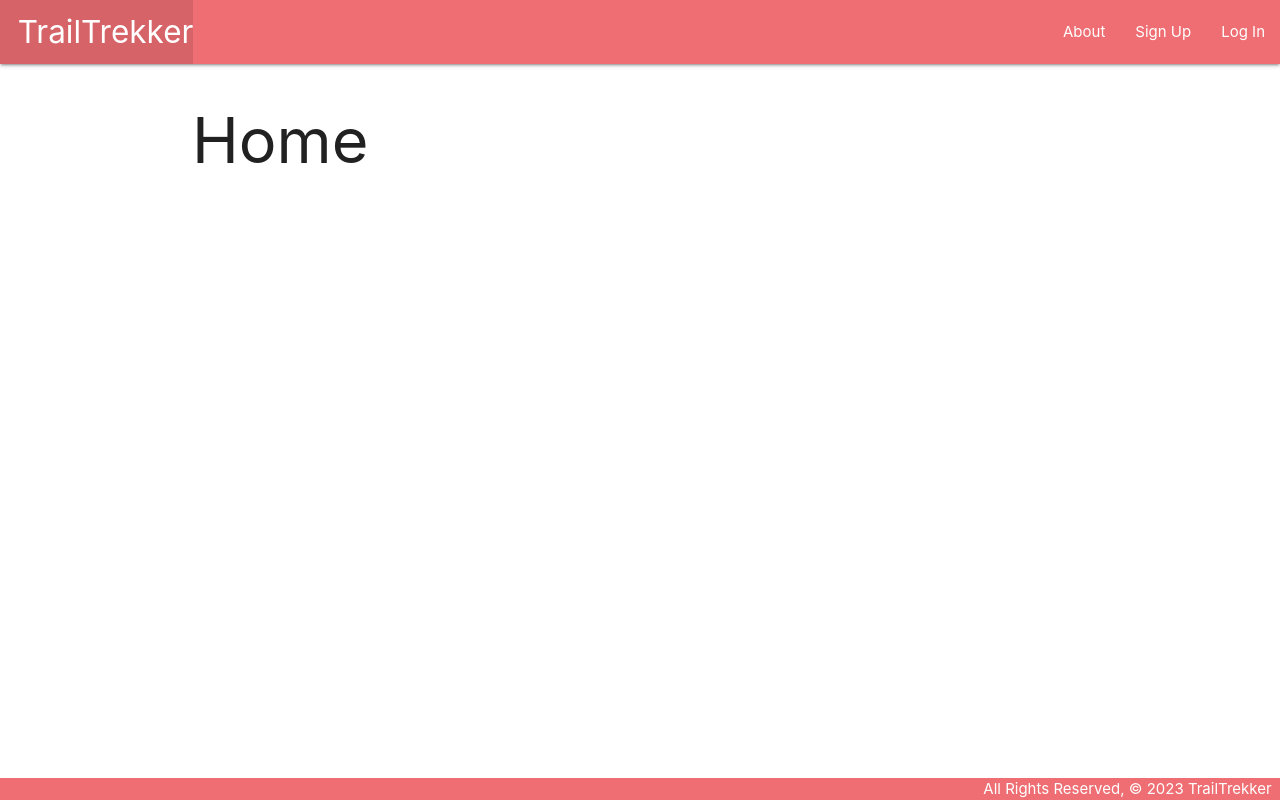
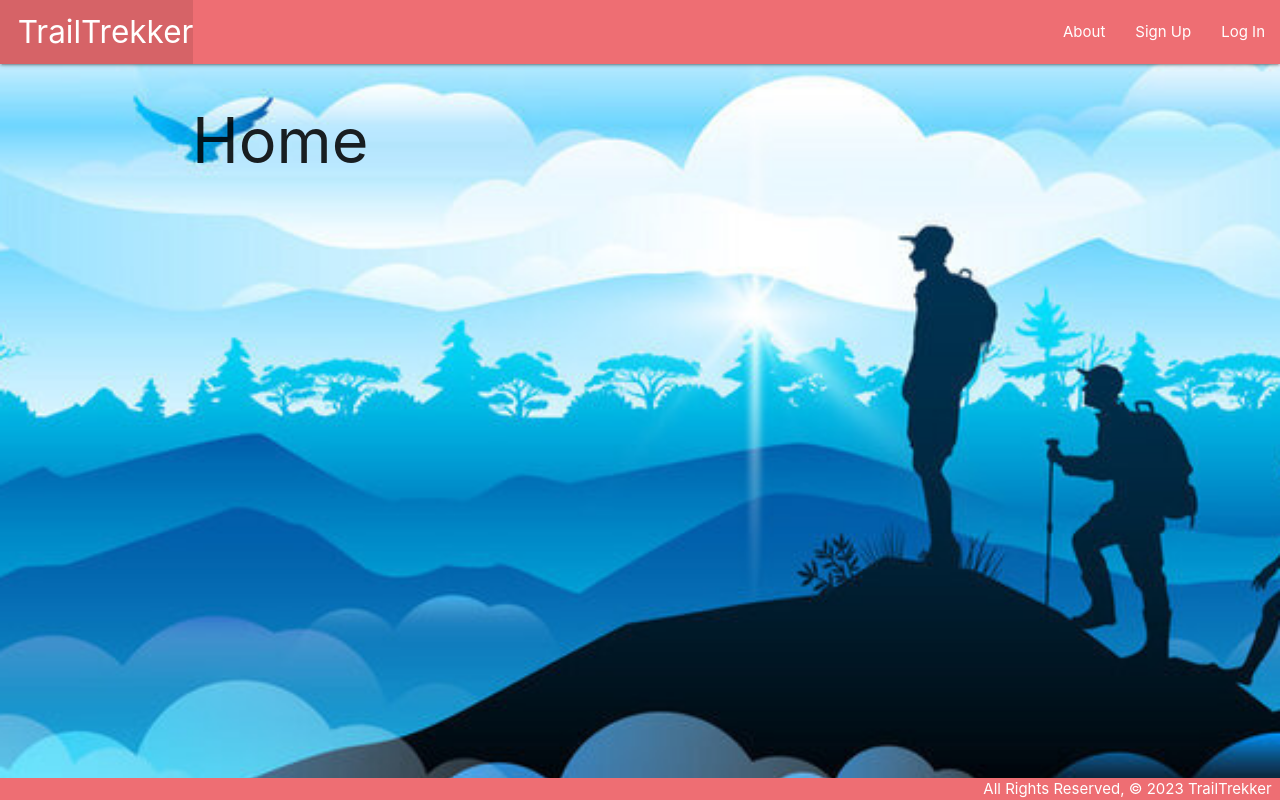
Before and after one commit to jgallagher13/trailtrekker, a Django app: page / in a window 1280 px wide. Run offline with Django 4.2, Linux system fonts and the light colour scheme.

Commit message:
background

```diff
--- a/main_app/models.py
+++ b/main_app/models.py
@@ -28,7 +28,7 @@ class Trail(models.Model):
 
 
 class Hiking(models.Model):
-    date = models.DateField("hiking date")
+    date = models.DateField("hike date")
     break_type = models.CharField(max_length=1, choices=BREAKS, default=BREAKS[0][0])
     created = models.TimeField(auto_now_add=True)
 
--- a/main_app/static/css/style.css
+++ b/main_app/static/css/style.css
@@ -1,8 +1,12 @@
 body {
-    display: flex;
-    min-height: 100vh;
-    flex-direction: column;
-  }
+  background-image: url('./image/bluehike.jpeg');
+  display: flex;
+  min-height: 100vh;
+  flex-direction: column;
+  background-size: cover;
+  background-repeat: no-repeat;
+  background-position: center;
+}
 
   main {
     flex: 1 0 auto;
--- a/main_app/templates/base.html
+++ b/main_app/templates/base.html
@@ -1,3 +1,4 @@
+{% load static %}
 {% load static %}
 <!DOCTYPE html>
 <html lang="en">
@@ -30,6 +31,7 @@
         </ul>
       </div>
     </nav>
+    <body id="bg" style="background-image: url('{%static "/image/bluehike.jpeg" %}');">
   </header>
   <main class="container">
     {% block content %}
```
Also changed, not shown: main_app/migrations/0006_alter_hiking_date.py (added), main_app/migrations/0012_merge_20231006_1413.py (added), main_app/migrations/0013_alter_hiking_date.py (added), main_app/migrations/0014_alter_hiking_date.py (added), main_app/static/image/bluehike.jpeg (added), main_app/static/image/hike1.avif (added), main_app/static/image/hiking.jpeg (added).
